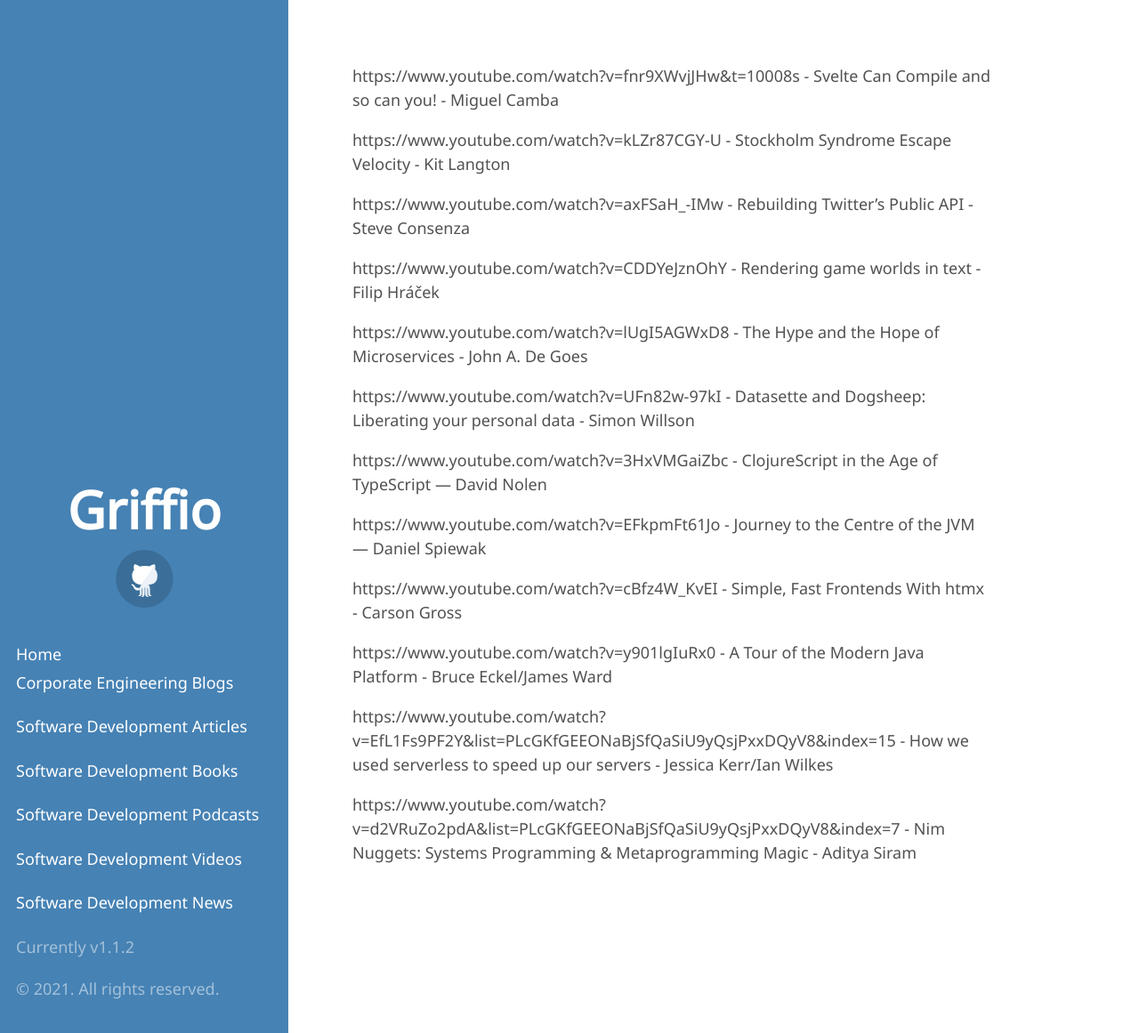
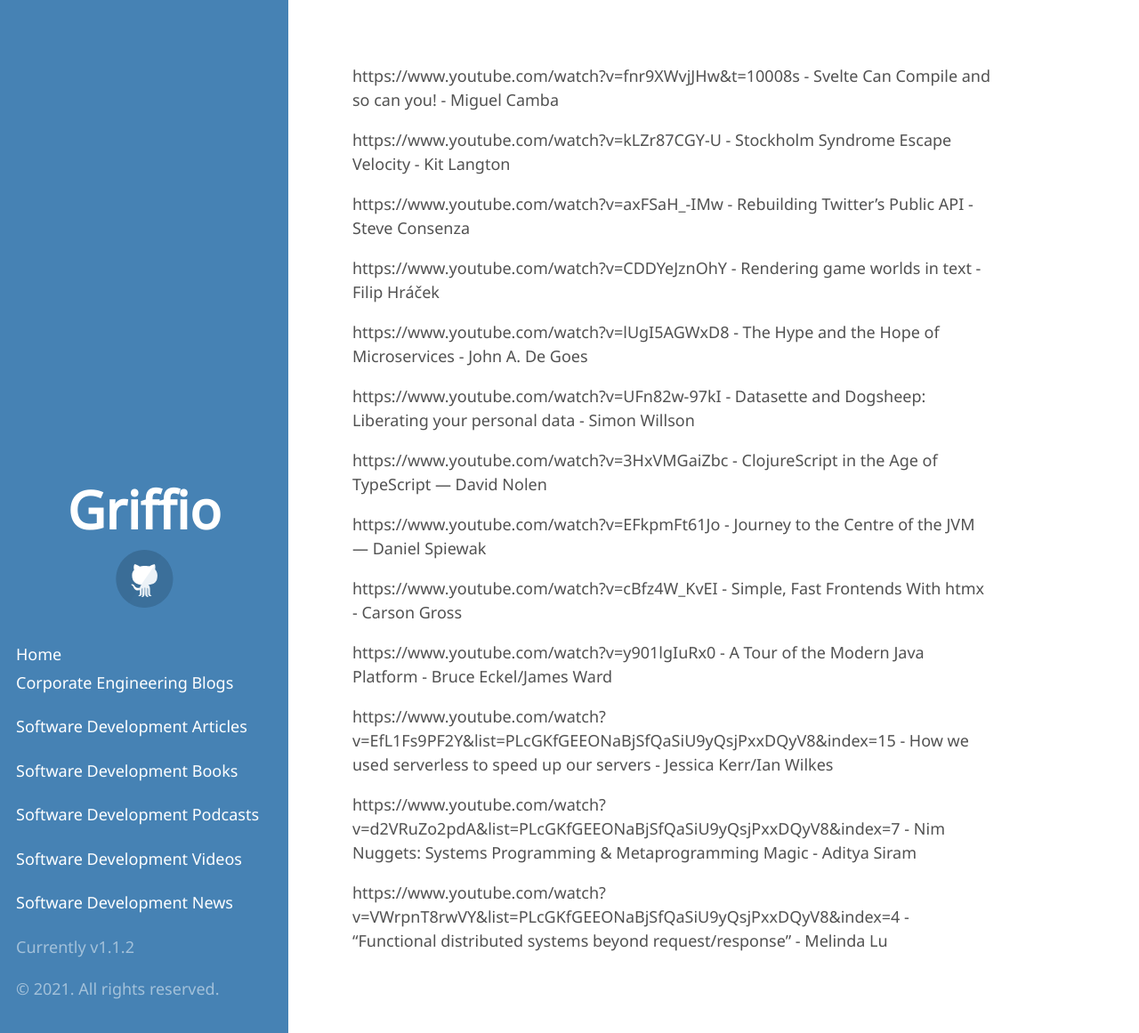
Before and after one commit to griffio/griffio.github.io, a Jekyll site: the page built from tech_talks_highlighted_2021.md, in a window 1280 px wide and 1161 px high. Shown: the whole window at 89% size. Built offline with Jekyll 4.4.1, drawn with Linux system fonts in a browser that asks for light colours; some web fonts are replaced; our own code applies the rules of GitHub Pages for plain Markdown files.

Commit message:
Update tech_talks_highlighted_2021.md

```diff
--- a/tech_talks_highlighted_2021.md
+++ b/tech_talks_highlighted_2021.md
@@ -21,3 +21,5 @@
 https://www.youtube.com/watch?v=EfL1Fs9PF2Y&list=PLcGKfGEEONaBjSfQaSiU9yQsjPxxDQyV8&index=15 - How we used serverless to speed up our servers - Jessica Kerr/Ian Wilkes
 
 https://www.youtube.com/watch?v=d2VRuZo2pdA&list=PLcGKfGEEONaBjSfQaSiU9yQsjPxxDQyV8&index=7 - Nim Nuggets: Systems Programming & Metaprogramming Magic - Aditya Siram
+
+https://www.youtube.com/watch?v=VWrpnT8rwVY&list=PLcGKfGEEONaBjSfQaSiU9yQsjPxxDQyV8&index=4 - "Functional distributed systems beyond request/response" - Melinda Lu
```
